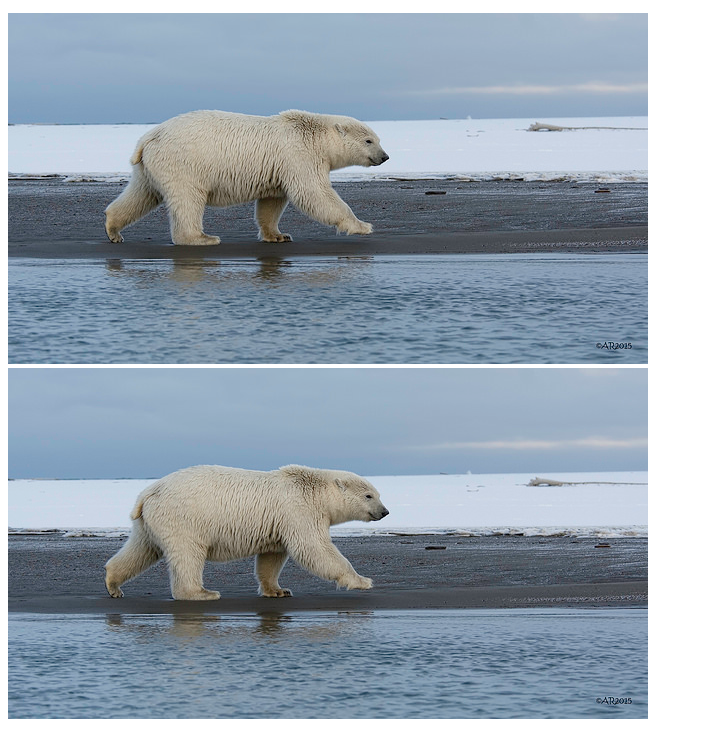
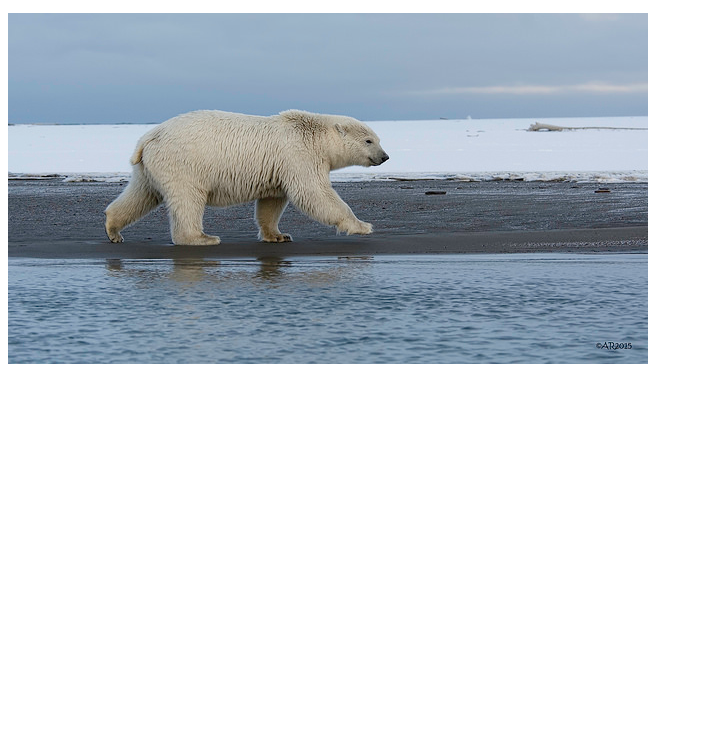
Before and after one commit to cxpdev/website, a plain HTML site: page about.html in a window 1280 px wide. Shown: the part 101-832 px from the top of the page, without its empty margins (0-703 px from the left). After the commit the page ends 800 px from the top, so only its background shows below. Drawn offline with Linux system fonts and the light colour scheme.

Commit message:
Add polar bear attribution link.
Delete second polar bear photo.

```diff
--- a/about.html
+++ b/about.html
@@ -8,7 +8,6 @@
     <p>
       This site is a sample project for the <strong>awesome</strong> Git tutorial <a href="http://learnenough.com"><em>Learn Enough™ Git to Be Dangerous</em></a>.
         </p>
-        <img src="images/polar_bear.jpg" alt="Polar Bear" />
-        <img src="images/polar_bear.jpg" alt="Polar Bear 2" />
+        <a href="https://www.flickr.com/photos/puliarfanita/22959238329"><img src="images/polar_bear.jpg" alt="Polar Bear" /></a>
   </body>
 </html>
```
